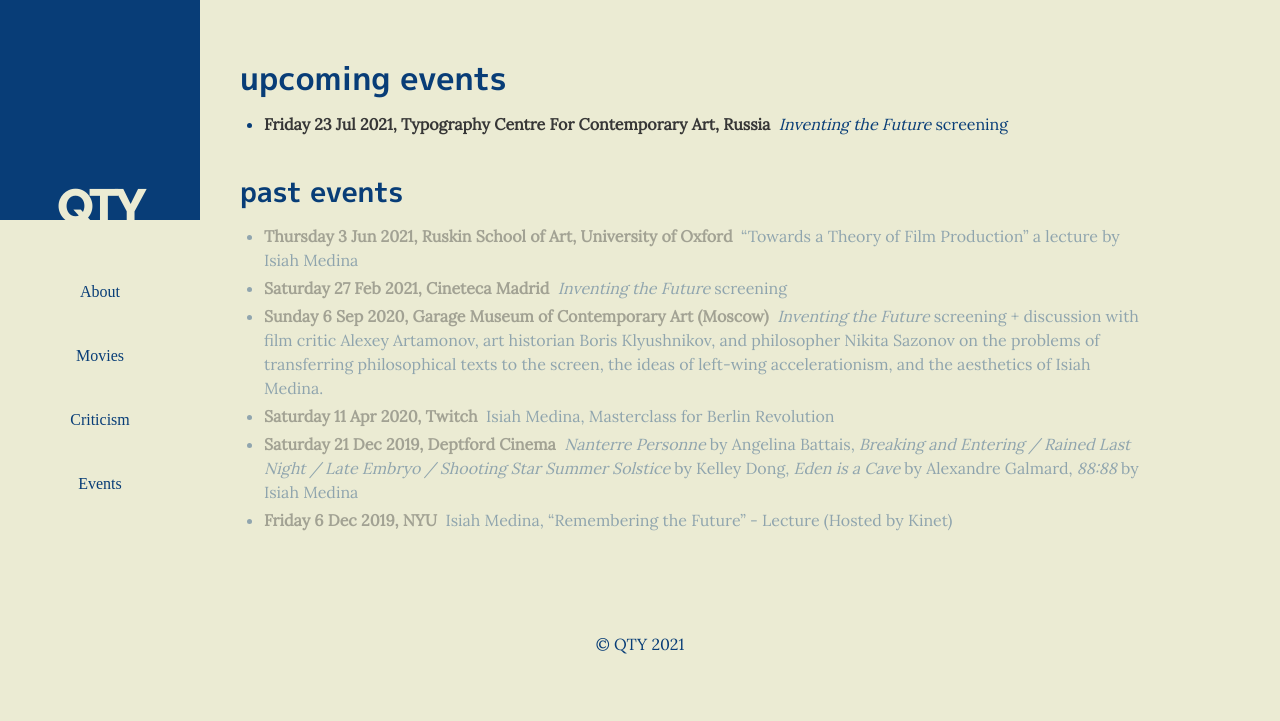
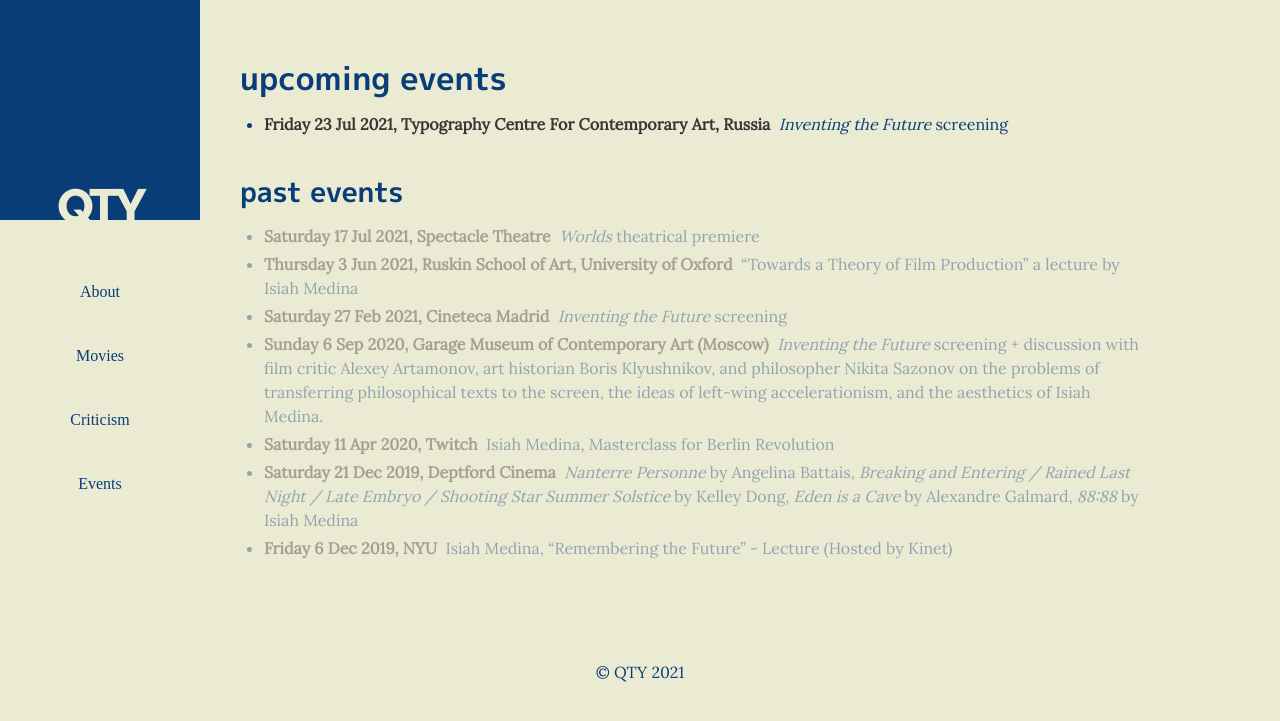
Before and after one commit to naobot/qty-cinema, a Jekyll site: the page built from events.html, in a window 1280 px wide. Shown: the top 721 px of the page. Built offline with Jekyll 4.4.1, drawn with Linux system fonts in a browser that asks for light colours; some web fonts are replaced.

Commit message:
Update from Forestry.io Isiah Medina updated _data/events.yaml

```diff
--- a/_data/events.yaml
+++ b/_data/events.yaml
@@ -1,4 +1,7 @@
 ---
+- when: 2021-07-17 00:00:00 +0000
+  where: Spectacle Theatre
+  what: "<i>Worlds</i> theatrical premiere"
 - when: 2021-07-23 00:00:00 +0000
   where: Typography Centre For Contemporary Art, Russia
   what: "<i>Inventing the Future</i> screening"
```
